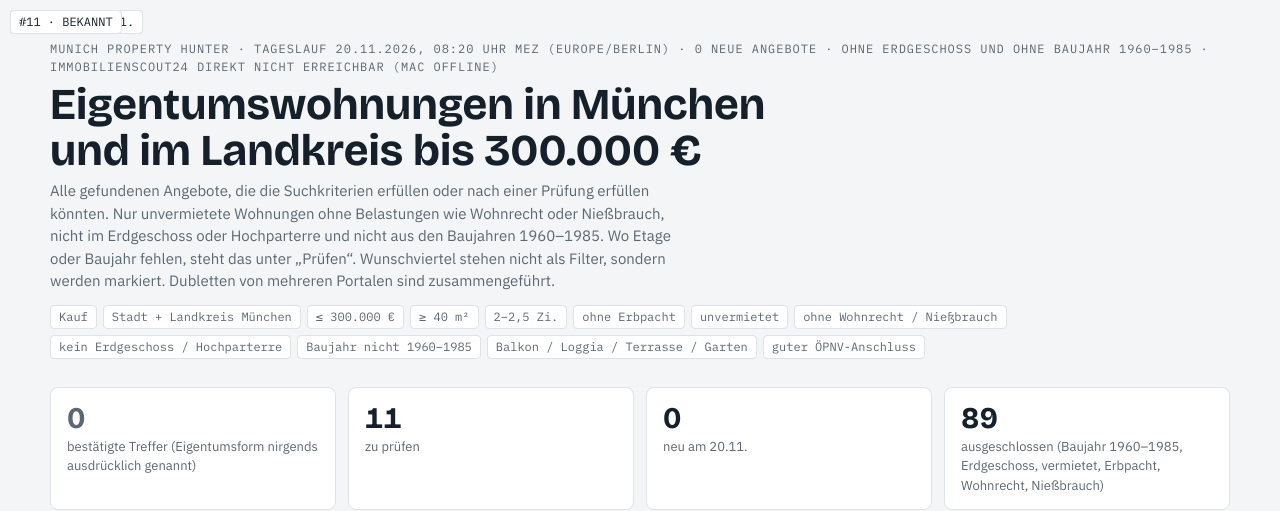
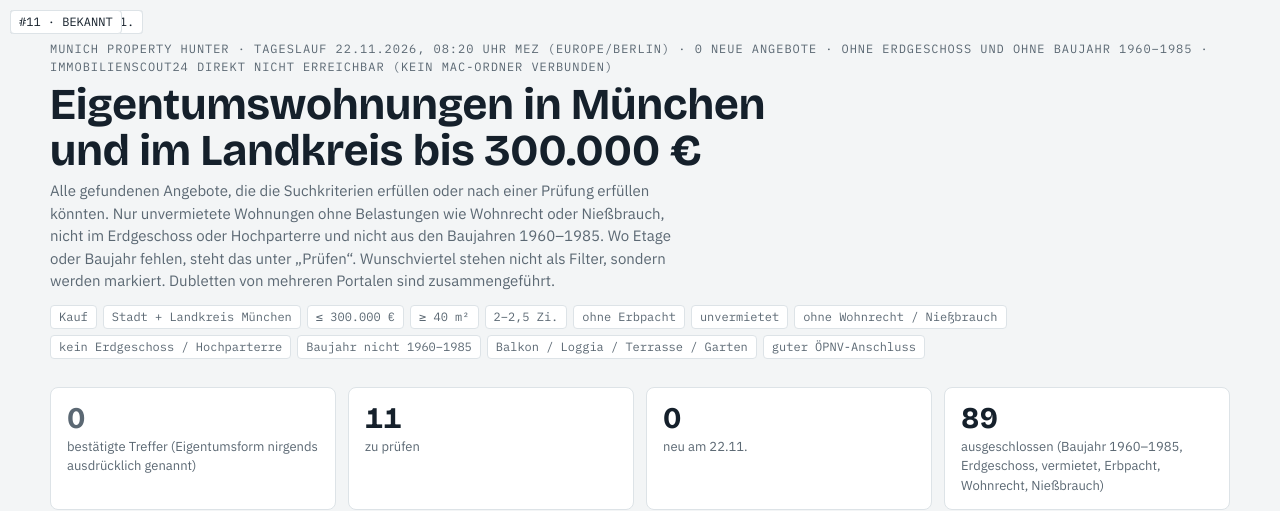
Before and after one commit to amcloudstudio/munich-immo-dashboard, a plain HTML site: page index.html in a window 1280 px wide. Shown: the top 511 px of the page. Drawn offline with nearby package versions, Linux system fonts and the light colour scheme.

Commit message:
Update 2026-11-22
Co-Authored-By: Claude Opus 5.5 <noreply@anthropic.com>
Claude-Session: https://claude.ai/code/session_01XKtJdpYGfU4ff3p8ZFbBG9

```diff
--- a/index.html
+++ b/index.html
@@ -118,7 +118,7 @@ footer{color:var(--muted);font-size:13px;max-width:80ch}
 </style>
 <div class="wrap" lang="de">
   <header class="top">
-    <div class="eyebrow">Munich Property Hunter · Tageslauf 20.11.2026, 08:20 Uhr MEZ (Europe/Berlin) · 0 neue Angebote · ohne Erdgeschoss und ohne Baujahr 1960–1985 · ImmobilienScout24 direkt nicht erreichbar (Mac offline)</div>
+    <div class="eyebrow">Munich Property Hunter · Tageslauf 22.11.2026, 08:20 Uhr MEZ (Europe/Berlin) · 0 neue Angebote · ohne Erdgeschoss und ohne Baujahr 1960–1985 · ImmobilienScout24 direkt nicht erreichbar (kein Mac-Ordner verbunden)</div>
     <h1>Eigentumswohnungen in München und im Landkreis bis 300.000 €</h1>
     <p class="lede">Alle gefundenen Angebote, die die Suchkriterien erfüllen oder nach einer Prüfung erfüllen könnten. Nur unvermietete Wohnungen ohne Belastungen wie Wohnrecht oder Nießbrauch, nicht im Erdgeschoss oder Hochparterre und nicht aus den Baujahren 1960–1985. Wo Etage oder Baujahr fehlen, steht das unter „Prüfen“. Wunschviertel stehen nicht als Filter, sondern werden markiert. Dubletten von mehreren Portalen sind zusammengeführt.</p>
     <div class="crit"><span>Kauf</span><span>Stadt + Landkreis München</span><span>≤ 300.000 €</span><span>≥ 40 m²</span><span>2–2,5 Zi.</span><span>ohne Erbpacht</span><span>unvermietet</span><span>ohne Wohnrecht / Nießbrauch</span><span>kein Erdgeschoss / Hochparterre</span><span>Baujahr nicht 1960–1985</span><span>Balkon / Loggia / Terrasse / Garten</span><span>guter ÖPNV-Anschluss</span></div>
@@ -127,7 +127,7 @@ footer{color:var(--muted);font-size:13px;max-width:80ch}
   <section class="stats" aria-label="Übersicht">
     <div class="stat zero"><b>0</b><small>bestätigte Treffer (Eigentumsform nirgends ausdrücklich genannt)</small></div>
     <div class="stat"><b id="sTotal">–</b><small>zu prüfen</small></div>
-    <div class="stat"><b>0</b><small>neu am 20.11.</small></div>
+    <div class="stat"><b>0</b><small>neu am 22.11.</small></div>
     <div class="stat"><b>89</b><small>ausgeschlossen (Baujahr 1960–1985, Erdgeschoss, vermietet, Erbpacht, Wohnrecht, Nießbrauch)</small></div>
     <div class="stat"><b id="sSqm">–</b><small>€/m² in der Auswahl</small></div>
   </section>
@@ -184,6 +184,7 @@ footer{color:var(--muted);font-size:13px;max-width:80ch}
     <section class="panel" aria-labelledby="hSrc">
       <h2 id="hSrc">Durchsuchte Quellen</h2>
       <div class="src">
+        <span class="dot part"></span><span><b>Tageslauf 22.11.2026</b> (Lauf am 21.11. ausgefallen): immobilie1, immobilo (München S. 1–3, Unterschleißheim S. 1–2, Unterhaching, Ottobrunn, Taufkirchen, Haar S. 1–2, Garching, Oberschleißheim, Höhenkirchen-Siegertsbrunn, Ismaning) und Kleinanzeigen (S. 1–2) geprüft – 28 Treffer im Preisrahmen, alle bereits bekannt oder ausgeschlossen. Keine neuen Angebote.</span>
         <span class="dot part"></span><span><b>Tageslauf 20.11.2026</b>: immobilie1, immobilo (München S. 1–3, Unterschleißheim S. 1–2, Unterhaching, Ottobrunn, Taufkirchen, Haar, Garching, Neubiberg, Höhenkirchen-Siegertsbrunn, Oberhaching, Sauerlach) und Kleinanzeigen (S. 1–2) geprüft – 4 neue Treffer, alle ausgeschlossen (Lohhof Baujahr 1974, Unterschleißheim Erbpacht/1972, Garching EG/vermietet, Höhenkirchen EG). Keine neuen Angebote.</span>
         <span class="dot part"></span><span><b>Tageslauf 19.11.2026</b>: immobilie1, immobilo (München S. 1–3, Unterschleißheim S. 1–2, Unterhaching, Ottobrunn, Taufkirchen, Haar, Garching S. 1–2, Neubiberg, Oberschleißheim S. 2, Höhenkirchen-Siegertsbrunn) und Kleinanzeigen (S. 1–2) geprüft – 2 neue Angebote zur Prüfung (Unterschleißheim bezugsfrei, Höhenkirchen-Siegertsbrunn DG); Garching „Betreutes Wohnen“ ausgeschlossen.</span>
         <span class="dot part"></span><span><b>Tageslauf 18.11.2026</b>: immobilie1, immobilo (München S. 1–3, Unterschleißheim, Unterhaching, Ottobrunn, Taufkirchen, Haar, Garching, Neubiberg, Oberschleißheim, Ismaning, Grünwald, Brunnthal) und Kleinanzeigen (S. 1–2) geprüft – 23 Treffer im Preisrahmen; 21 bereits bekannt, 2 neu, aber ausgeschlossen (Unterhaching Baujahr 1972, Ottobrunn Hochparterre). Keine neuen Angebote.</span>
```
